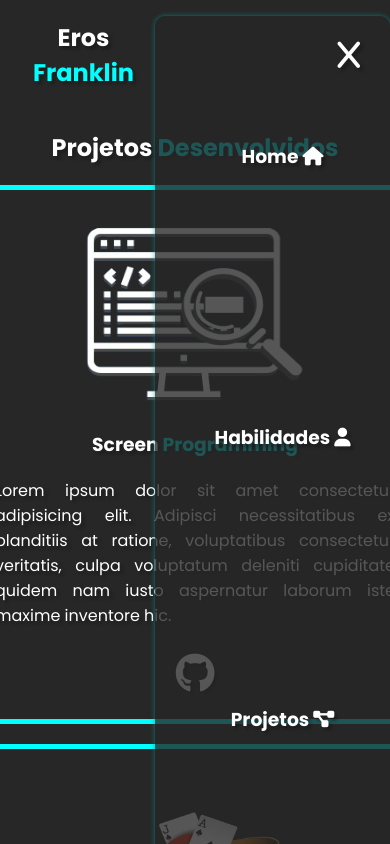
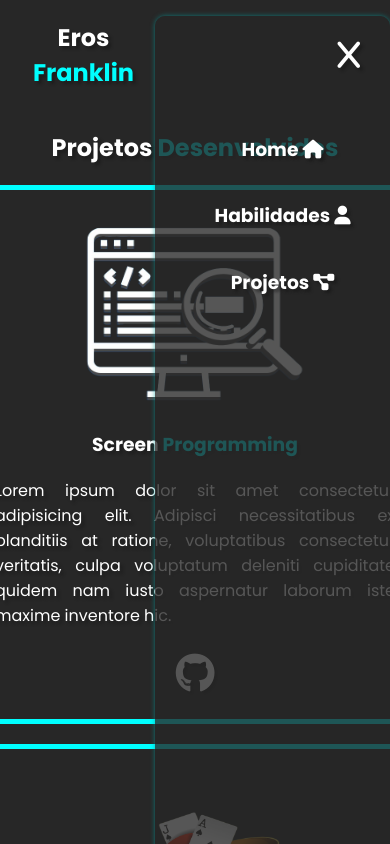
Before and after one commit to ErosFranklin/Portifolioo, a plain HTML site: page projetos.html in a window 390 px wide. Both pictures are taken after a click on the icon 248 px from the left and 54 px from the top of the page. Shown: the top 844 px of the page. Drawn offline with nearby package versions, Linux system fonts and the light colour scheme.

Commit message:
atualizacoes

```diff
--- a/media.css
+++ b/media.css
@@ -22,13 +22,14 @@ Grandes telas: acima de 1200px
         position: fixed;
         top:0;
         right:0;
-        width:0;
-        height:0;
+        padding-top:100px;
+        width: 50vw;
+        height: 100vh;
         background: rgba(39, 39, 39, 0.781);
         box-shadow: 0px 0px 5px var(--text-shadow2);
         border-radius:10px;
         flex-direction: column;
-        justify-content: space-around;
+        justify-content:flex-start;
         align-items: center;
         transition: 1s ease;
         gap:0;
@@ -37,8 +38,7 @@ Grandes telas: acima de 1200px
     }
     .menu.ativo .itens-menu{
         display:flex;
-        width: 50vw;
-        height: 100vh;
+        pointer-events: all;
     }
     .menu.ativo #burguer{
         z-index: 8888;
--- a/menu.js
+++ b/menu.js
@@ -4,10 +4,10 @@ const burguer = document.querySelector('#burguer');
 burguer.addEventListener('click', function(){
     menu.classList.toggle('ativo');
 
-        // Verifica se o menu está ativo e alterna as classes do ícone correspondente
+
     if (menu.classList.contains('ativo')) {
-            burguer.classList.replace('fa-bars', 'fa-x'); // Altera as classes do ícone para fechar
+        burguer.classList.replace('fa-bars', 'fa-x');
     } else {
-            burguer.classList.replace('fa-x', 'fa-bars'); // Altera as classes do ícone para abrir
+        burguer.classList.replace('fa-x', 'fa-bars');
     }
 })
```
Lines whose indentation alone changed are shown as unchanged.
